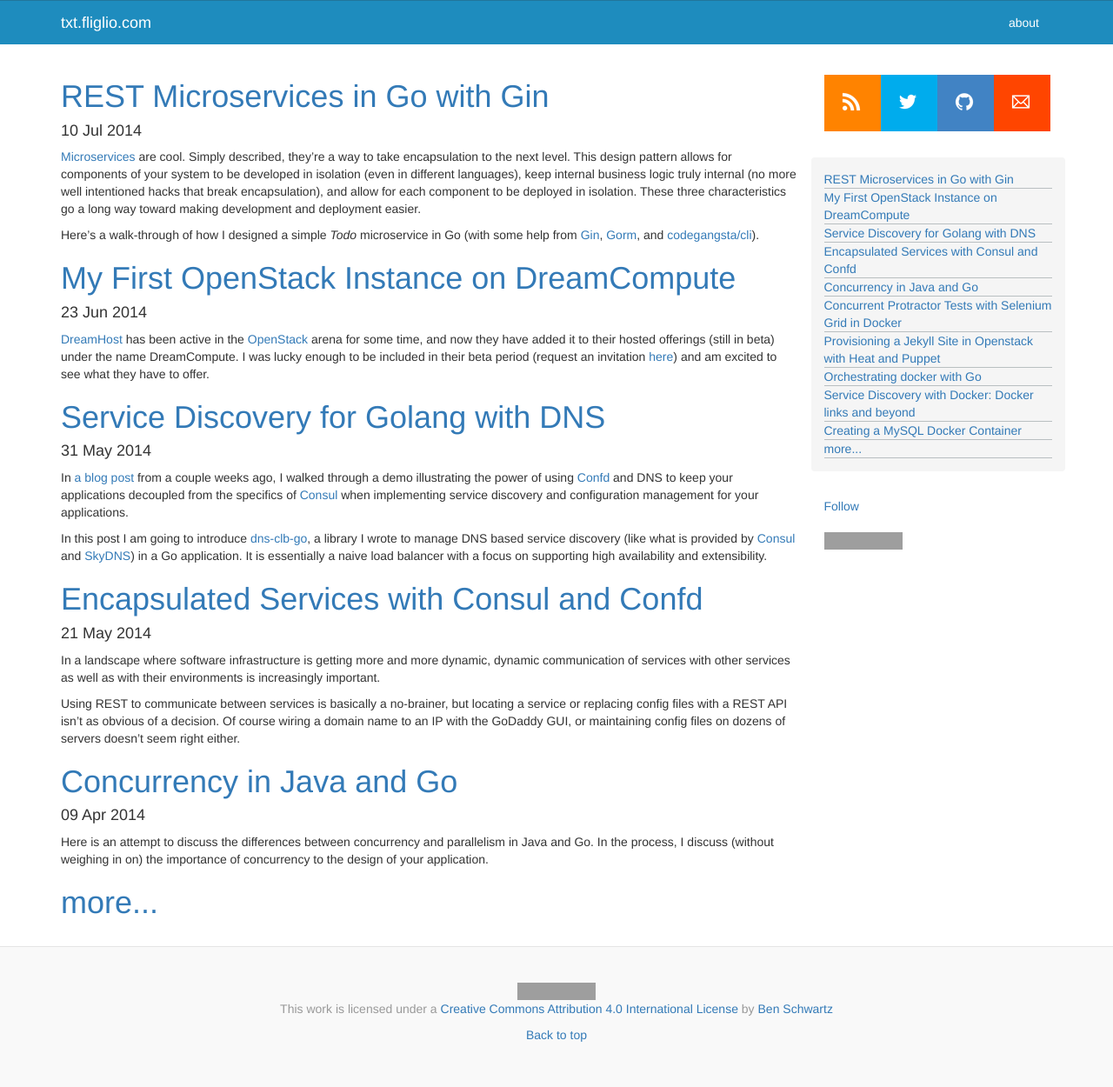
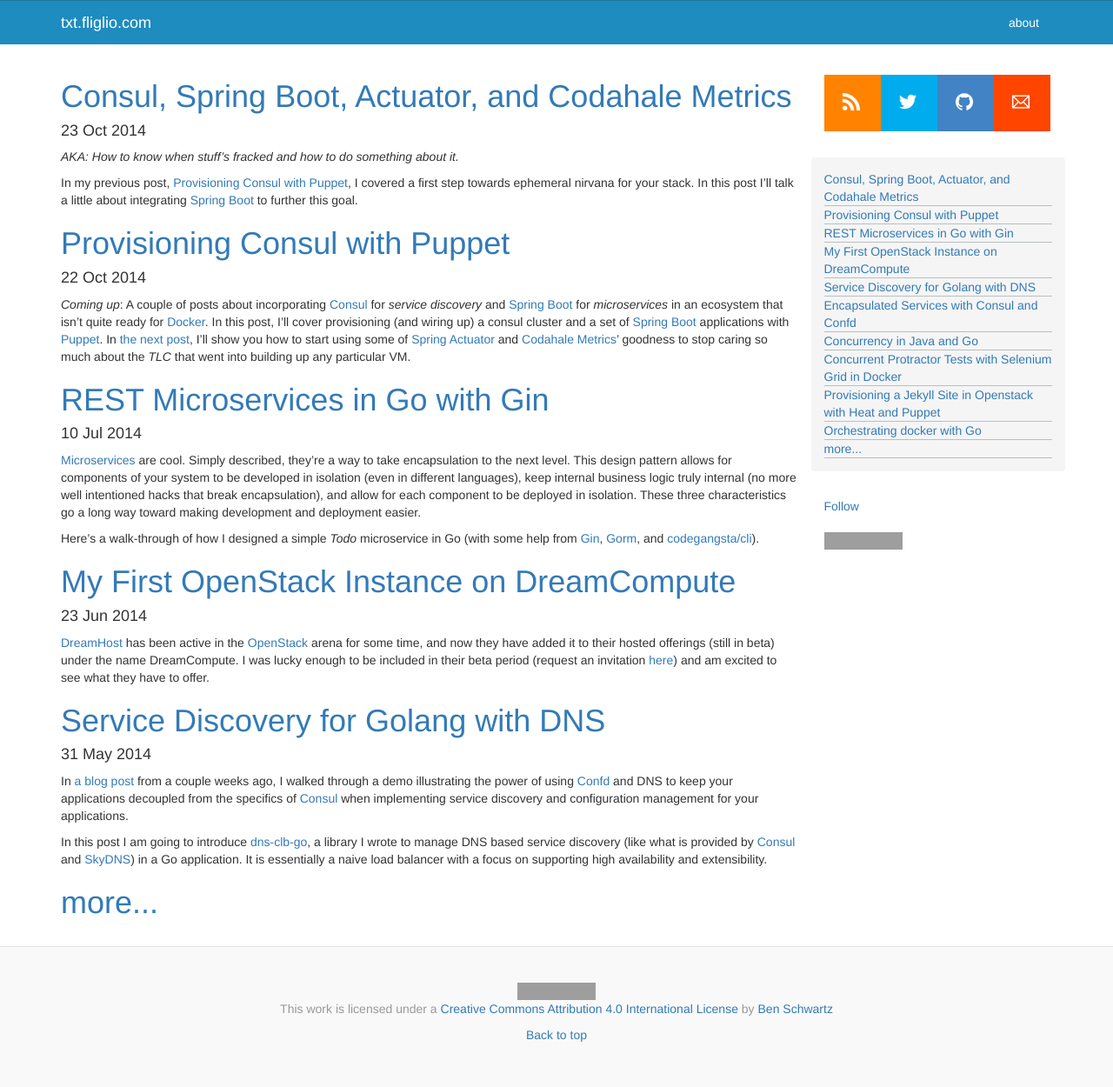
Before and after one commit to benschw/benschw.github.io, a Jekyll site: the page built from index.html, in a window 1280 px wide. Shown: the whole page at 87% size. Built offline with Jekyll 4.4.1, drawn with Linux system fonts in a browser that asks for light colours; nearby versions of some CDN libraries; Markdown is read by kramdown in place of the engine named in the settings; comment, search, counter and statistics services are not loaded; grey boxes are pictures that could not be loaded.

```diff
--- a/_drafts/spring-boot-actuator.markdown
+++ b/_posts/2014-10-23-spring-boot-actuator.markdown
@@ -7,9 +7,15 @@ tags: []
 
 _AKA: How to know when stuff's fracked and how to do something about it._
 
-In my previous post, [Provisioning Consul with Puppet](/2014/10/consul-with-puppet/), I covered a first step towards ephemeral nirvana for your stack. In this post I'll talk a little about how the [Spring Boot](http://projects.spring.io/spring-boot/) framework (and especially [Actuator](http://spring.io/guides/gs/actuator-service/)) can help move you towards this goal... and how [Codahale Metrics](https://github.com/dropwizard/metrics) can help out even more. Additionally, I'll walk you through using [spotify's "dns-java" lib](https://github.com/spotify/dns-java) to leverage the [consul](http://www.consul.io/) DNS server for service discovery.
+In my previous post, [Provisioning Consul with Puppet](/2014/10/consul-with-puppet/), I covered a first step towards ephemeral nirvana for your stack. In this post I'll talk a little about integrating [Spring Boot](http://projects.spring.io/spring-boot/) to further this goal.
 
 <!--more-->
+
+Specifically, I'll cover:
+
+- Leveraging [consul's](http://www.consul.io/) DNS server for service discovery by integrating [spotify's "dns-java" lib](https://github.com/spotify/dns-java) with [Spring Boot](http://projects.spring.io/spring-boot/)
+- Using Spring Boot's [Actuator](http://spring.io/guides/gs/actuator-service/) to implement health checks and metrics reporting with our Spring Boot App.
+- Incorporating [Codahale Metrics](https://github.com/dropwizard/metrics) with [Actuator](http://spring.io/guides/gs/actuator-service/) to get more control and insight into your app.
 
 You can read [my justification for writing these posts](/2014/10/consul-with-puppet/) in part 1; here I'm going to jump right into the example.
 
@@ -36,9 +42,9 @@ The Stack consists of:
 
 Same steps as before (same example as before...) but I'll point out a couple things this time.
 
-- [demo](https://github.com/benschw/consul-cluster-puppet/tree/master/demo) is the java app src root
-	- `build.sh` just runs "./gradlew" on this source root to build our app into a jar
-- Only one `demo.jar` is used for this example, but it exposes two endpoints: `/demo` and `/foo`. It was just easier to set things up this way, but you can pretend it is two different jars build from two source trees, each with one endpoint.
+- [/demo](https://github.com/benschw/consul-cluster-puppet/tree/master/demo) is the java app src root
+- Only one `demo.jar` is used for this example, but it exposes two endpoints: `/demo` and `/foo`. (It was just easier to set things up this way, but you can pretend it is two different jars build from two source trees, each with one endpoint.)
+- `build.sh` just runs "./gradlew" on this source root to build our app into a jar
 - I'm using [spotify's "dns-java" lib](https://github.com/spotify/dns-java) to read SRV records. At the time of writing this, functionality I needed for metrics integration only existed in master, so I've included a build in "/demo/spotify/." They're building in [some additional goodness](https://github.com/spotify/dns-java/issues/5) before cutting a new release.
 
 ### The endpoints:
@@ -144,11 +150,13 @@ This is the way we have it implemented in the demo we're running, so if we shut
 Notice that our copy of demo is only in a warn state (not critical), so if something tries to resolve it through consul, it will still be available.
 
 ### Metrics
+[Actuator](http://spring.io/guides/gs/actuator-service/) comes stock with some metrics being collected, but for additional insight like timers, we need to integrate something more. Like [Codahale Metrics](https://github.com/dropwizard/metrics).
+
 Wiring Codahale metrics into Spring boot isn't a big deal with the help of [ryantenney/metrics-spring](https://github.com/ryantenney/metrics-spring). My implementation for this example is nestled in [its own package](https://github.com/benschw/consul-cluster-puppet/tree/master/demo/src/main/java/com/github/benschw/springboot/metrics) and wired up in our application [config](https://github.com/benschw/consul-cluster-puppet/blob/master/demo/src/main/java/com/github/benschw/consuldemo/ApplicationConfiguration.java).
 
 This allows for the use of the `@timed` annotation on resource methods to time all endpoints by name.
 
-It also allows us to explicitly tap into the MetricRegistry:
+It also allows us to explicitly tap into the MetricRegistry and collect additional metrics:
 
 	lookups = metrics.timer(MetricRegistry.name(CodahaleSpringBootReporter.class, "srvlookup"));
 
@@ -188,12 +196,12 @@ It also allows us to explicitly tap into the MetricRegistry:
 
 Oh Yeah! I forgot to mention that we are [timing our SRV address lookups](https://github.com/benschw/consul-cluster-puppet/blob/master/demo/src/main/java/com/github/benschw/springboot/srvloadbalancer/CodahaleSpringBootReporter.java). There are also counters for lookup failures and occurrences of empty result sets (successful query, but no available services to connect to.)
 
-All this, timers on all the resource endoints, and counters on every status code served up.
+This stuff is crazy useful and gives you data you can aggregate without babysitting your nodes.
 
 ## Next steps
 So you've got Consul running and now you can make use of it (also see [Service Discovery for Golang with DNS](http://txt.fliglio.com/2014/05/client-side-loadbalancing-with-consul/) for my writeup on using Consul in Go).
 
-A glaring omission of this post is how to actually do anything with your health and metrics data. Consul will operate on your health checks, but how can you incorporate this feedback with other things... like low memory and disk space, nodes reaching cpu capacity, or whatever has traditionally been a pain in your ass? Additionally, we haven't really talked about how to capture or aggregate all those metrics we're providing now.
+A glaring omission of this post is how to actually do anything with your health and metrics data. Consul will operate on your health checks, but how can you incorporate this feedback with other things (like low memory and disk space, nodes reaching cpu capacity, or whatever else has traditionally been a pain in your ass?) Additionally, we haven't really talked about how to capture or aggregate all those metrics we're providing now.
 
 we've run out of time... but here are some ideas...
 
@@ -204,3 +212,5 @@ we've run out of time... but here are some ideas...
 - [Statsd](https://github.com/etsy/statsd/) collect your metrics with this, optionally with [codahale integration](https://github.com/jjagged/metrics-statsd/); also has Graphite integration
 - [Graphite](http://graphite.wikidot.com/) graph and expose your metrics once you have them
 - [Graphene](http://jondot.github.io/graphene/) integrate with graphite and protect your eyes from unnecessary bleeding.
+
+Pull my leg and I might show you how to build that out too.
```
Also changed, not shown: _posts/2014-10-22-consul-with-puppet.markdown (renamed from _drafts/consul-with-puppet.markdown).
